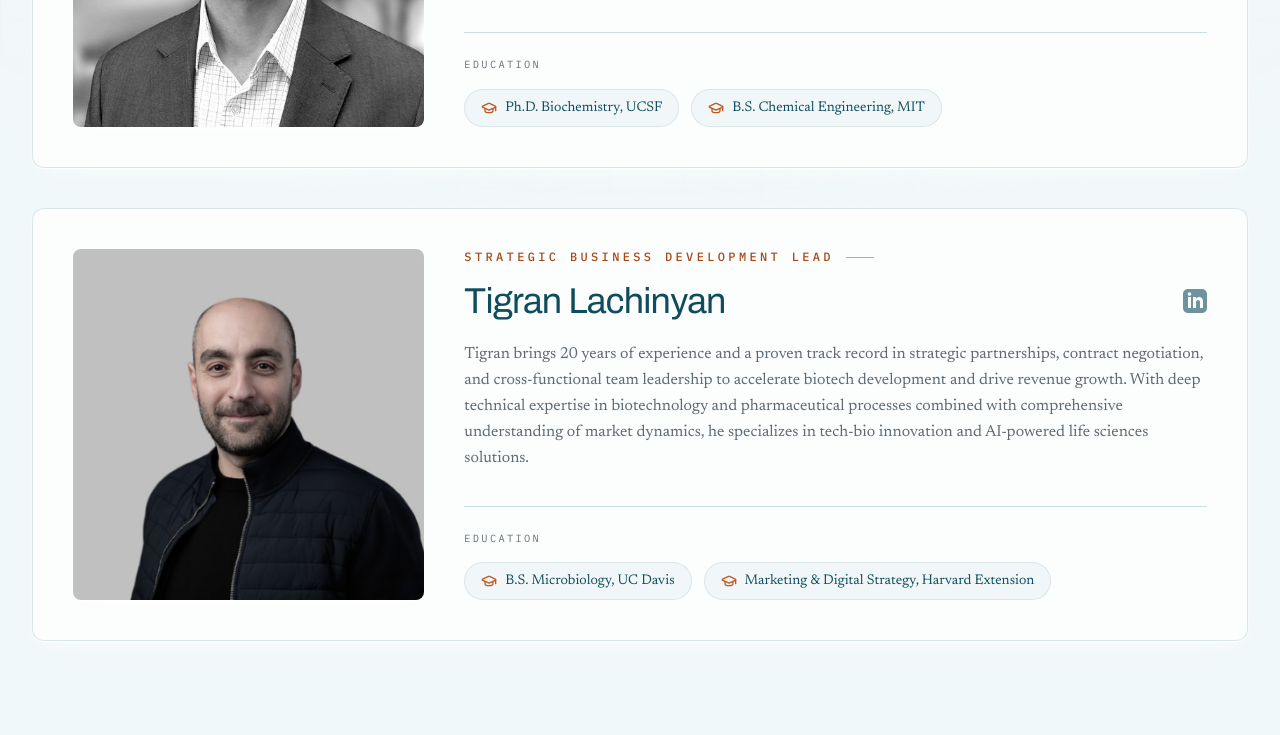
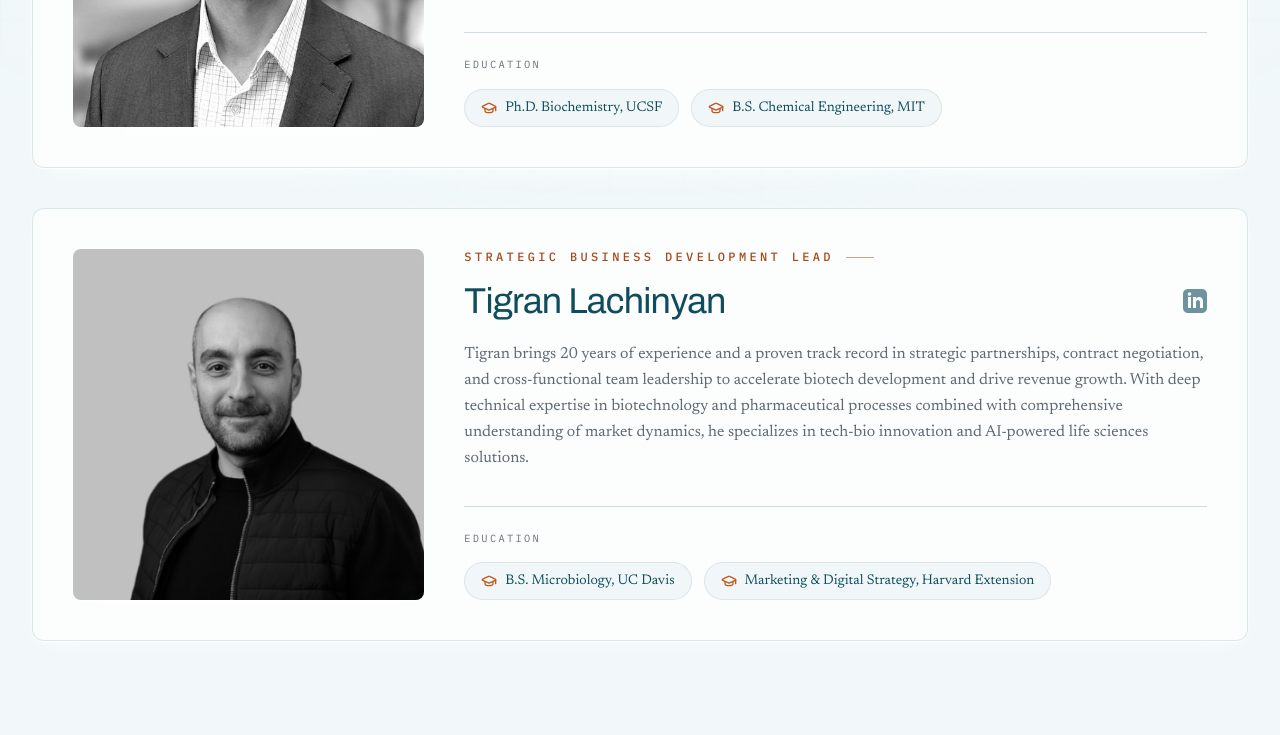
Before and after one commit to JoshDesmond/bcm-solutions, a React (Vite) app in the folder BCMSolutions/: page /who-we-are in a window 1280 px wide. Shown: the part 940-1675 px from the top of the page. Built offline with nearby package versions, Linux system fonts and the light colour scheme.

Commit message:
Revert Grayscale color change

```diff
--- a/BCMSolutions/src/pages/WhoWeAre.tsx
+++ b/BCMSolutions/src/pages/WhoWeAre.tsx
@@ -8,9 +8,7 @@ import tigranImage from '../assets/tigran.jpeg?url';
 // Background image for hero section
 const bgImage = stockImage;
 
-// One treatment for both portraits, which arrive from different studios; colour on hover.
-const portraitStyles =
-  'w-full h-auto rounded-lg shadow-card grayscale-[0.4] transition-[filter] duration-500 hover:grayscale-0';
+const portraitStyles = 'w-full h-auto rounded-lg shadow-card';
 
 const values = [
   {
@@ -133,7 +131,7 @@ const WhoWeAre: React.FC = () => {
                 <img
                   src={tigranImage}
                   alt="Tigran Lachinyan"
-                  className={portraitStyles}
+                  className={`${portraitStyles} grayscale`}
                 />
               </div>
               <div className="md:col-span-2 flex flex-col h-full">
```
